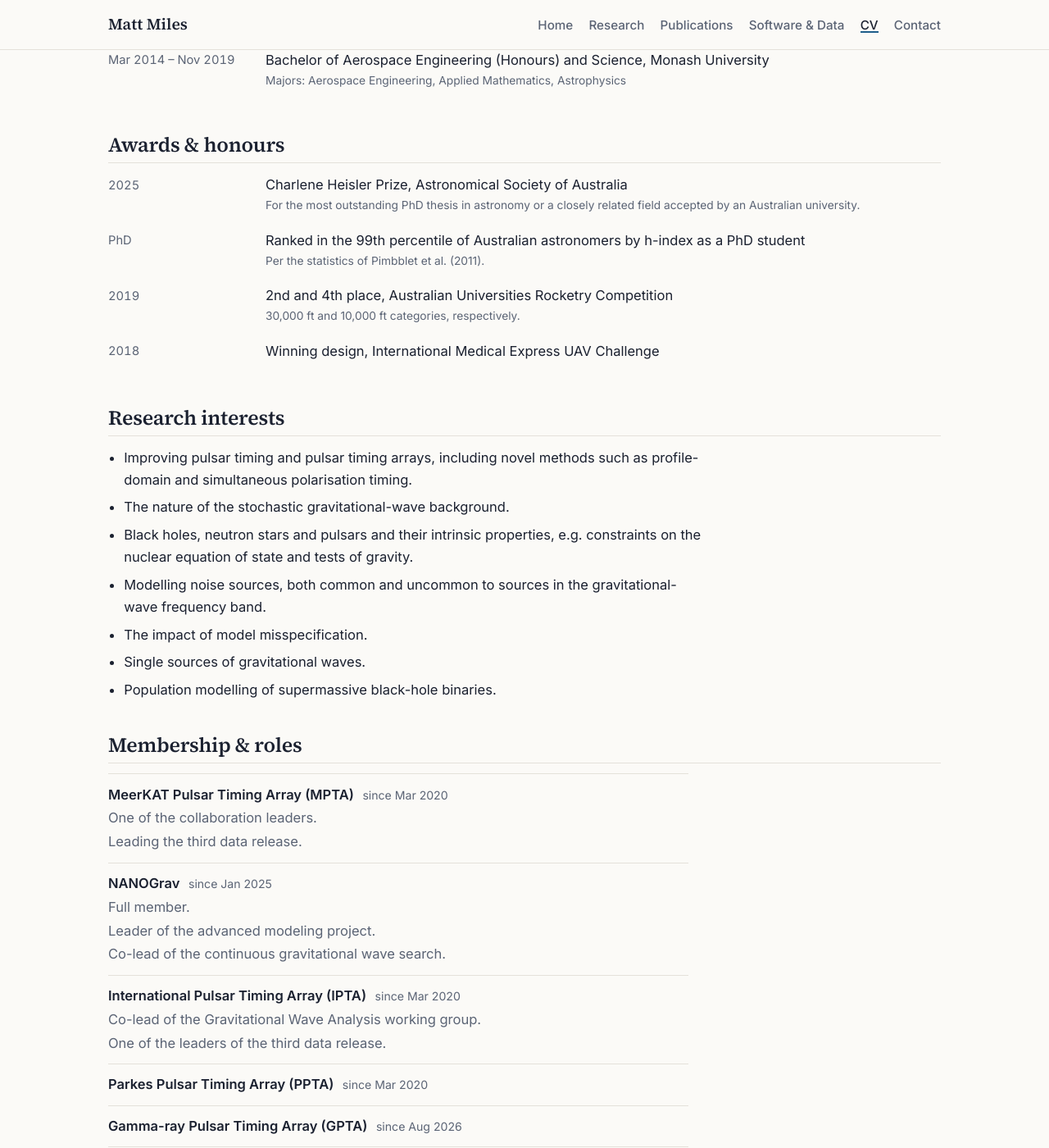
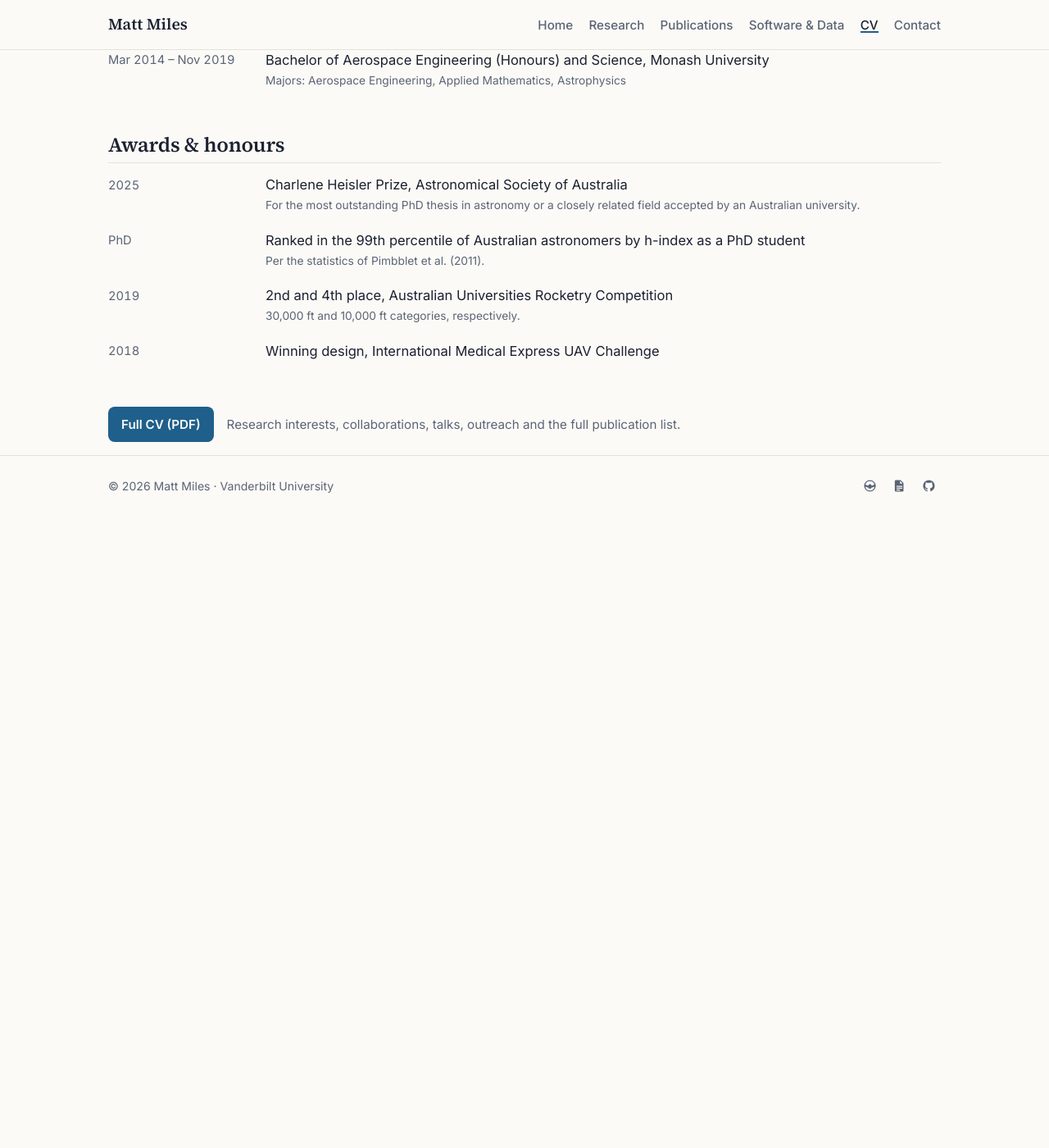
Before and after one commit to MattTMiles/MattTMiles.github.io, a Jekyll site: the page built from cv.html, in a window 1280 px wide and 1400 px high, scrolled down 405 px. Shown: the whole window at 82% size. Built offline with Jekyll 4.4.1, drawn with Linux system fonts in a browser that asks for light colours; after the commit the page ends 1035 px from its top, so only the background shows below that; some of the changed text lies outside the part shown.

Commit message:
CV page: positions, education, awards + link to full PDF
Co-Authored-By: Claude Opus 5.5 <noreply@anthropic.com>

```diff
--- a/_data/talks.yml
+++ /dev/null
@@ -1,32 +0,0 @@
-# Contributed / invited talks, newest first. Shown on the CV page.
-- {date: 2026-10-26, venue: "Seminar, Princeton University", title: "The state of pulsar timing array science"}
-- {date: 2026-05-19, venue: "Lorentz Workshop", title: "Prospects for accurate pulsar distance measurements"}
-- {date: 2026-04-20, venue: "CGCA Seminar, University of Wisconsin–Milwaukee", title: "The MeerKAT Pulsar Timing Array and gravitational-wave detection with pulsar timing arrays"}
-- {date: 2026-03-10, venue: "CSIRO ATNF seminar series", title: "A new way to time pulsars"}
-- {date: 2025-12-15, venue: "Benasque orbital resonance workshop", title: "How pulsar timing arrays operate"}
-- {date: 2025-10-17, venue: "Seminar series, Yale University", title: "The future of gravitational wave detection with pulsar timing arrays"}
-- {date: 2025-07-17, venue: "Amaldi Meeting", title: "Forecasts for the future of the MeerKAT Pulsar Timing Array"}
-- {date: 2025-07-11, venue: "Astronomical Society of Australia", title: "Charlene Heisler prize talk"}
-- {date: 2025-06-23, venue: "International Pulsar Timing Array (IPTA), annual conference", title: "Updates from the MeerKAT Pulsar Timing Array"}
-- {date: 2025-03-17, venue: "APS Meeting", title: "The MeerKAT Pulsar Timing Array: Results of the first gravitational wave searches"}
-- {date: 2025-01-09, venue: "DSA-2000 Working Group", title: "The MeerKAT Pulsar Timing Array: Updates and recent results"}
-- {date: 2024-08-06, venue: "International Astronomical Union (IAU), General Assembly", title: "The MeerKAT Pulsar Timing Array: Results of the first gravitational wave searches"}
-- {date: 2024-07-19, venue: "OzGrav Telecon", title: "The MeerKAT Pulsar Timing Array: Results of the first gravitational wave searches"}
-- {date: 2024-07-10, venue: "Seminar series, The University of Melbourne", title: "What is a PTA, why you should be excited, and the first results of the MPTA"}
-- {date: 2024-06-24, venue: "International Pulsar Timing Array (IPTA), annual conference", title: "The MeerKAT Pulsar Timing Array: Results of the first gravitational wave searches"}
-- {date: 2024-03-27, venue: "European Pulsar Timing Array (EPTA), Summer Conference", title: "The MeerKAT Pulsar Timing Array: Results of the first gravitational wave searches"}
-- {date: 2024-02-20, venue: "MeerKAT @5, Stellenbosch", title: "The MeerKAT Pulsar Timing Array: Results of the first gravitational wave searches"}
-- {date: 2023-10-03, venue: "Honours Colloquium Series, University of Cape Town", title: "Pulsar Timing Arrays: What are they and why should you be excited"}
-- {date: 2023-07-18, venue: "Amaldi 15, Premier International Conference on Gravitational Waves", title: "Noise modelling and updated results from the MeerKAT Pulsar Timing Array"}
-- {date: 2023-06-30, venue: "Astronomical Society of Australia, annual science meeting", title: "The MeerKAT Pulsar Timing Array"}
-- {date: 2023-06-21, venue: "International Pulsar Timing Array (IPTA), annual conference", title: "Noise modelling and updated results from the MeerKAT Pulsar Timing Array"}
-- {date: 2023-05-12, venue: "Department of Physics and Astrophysics seminar", title: "A brief history of Gravitational Wave science"}
-- {date: 2023-02-03, venue: "OzGrav Telecon", title: "MeerKAT Pulsar Timing Array: A search for common signals"}
-- {date: 2022-11-24, venue: "OzGrav Annual Retreat", title: "The future of nHz-frequency gravitational wave astrophysics in the post-detection era"}
-- {date: 2022-10-13, venue: "ACAMAR 8", title: "MeerKAT Pulsar Timing Array: First Data Release & updates"}
-- {date: 2022-09-21, venue: "European Pulsar Timing Array (EPTA), Summer conference", title: "MeerKAT Pulsar Timing Array: First Data Release & updates"}
-- {date: 2022-08-09, venue: "Australasian Pulsar Meeting", title: "MeerKAT Pulsar Timing Array: First Data Release & updates"}
-- {date: 2022-07-14, venue: "NANOGrav VIPER group, Vanderbilt University", title: "MeerKAT Pulsar Timing Array overview"}
-- {date: 2022-06-15, venue: "International Pulsar Timing Array (IPTA), annual conference", title: "MeerTime MSP timing results"}
-- {date: 2022-03-18, venue: "European Pulsar Timing Array (EPTA), annual conference", title: "MeerTime MSP timing results"}
-- {date: 2021-11-24, venue: "OzGrav Retreat", title: "Techniques to constrain the emission of mode-changing millisecond pulsars"}
--- a/assets/css/style.css
+++ b/assets/css/style.css
@@ -188,3 +188,5 @@ main { padding-top: 2.5rem; padding-bottom: 4rem; }
 .cv ul.bullets li { margin-bottom: .4rem; }
 .intro ul { color: var(--muted); margin: -.4rem 0 1rem; padding-left: 1.3rem; }
 .intro li { margin-bottom: .15rem; }
+.cv-more { margin-top: 2.5rem; display: flex; flex-wrap: wrap; align-items: center; gap: .6rem 1rem; }
+.cv-more span { color: var(--muted); font-size: .95rem; }
--- a/cv.html
+++ b/cv.html
@@ -4,16 +4,10 @@ title: Curriculum Vitae
 permalink: /cv/
 description: >-
   Curriculum vitae of Matt Miles (Matthew T. Miles), postdoctoral research fellow at Vanderbilt University:
-  education, positions, awards, collaborations, talks and publications.
+  positions, education and awards.
 ---
-{%- comment -%}
-  The download button appears automatically once assets/cv/Miles_CV.pdf exists.
-  Talks: _data/talks.yml. Membership & roles: _data/roles.yml. Papers: _data/papers.yml.
-{%- endcomment -%}
-{%- assign cv_pdf = site.static_files | where: "path", "/assets/cv/Miles_CV.pdf" | first -%}
+{%- comment -%} Full CV lives at assets/cv/Miles_CV.pdf — replace that file to update it. {%- endcomment -%}
 <div class="cv">
-  {% if cv_pdf %}<p class="cv-actions"><a class="btn" href="{{ '/assets/cv/Miles_CV.pdf' | relative_url }}">Download CV (PDF)</a></p>{% endif %}
-
   <h2>Positions</h2>
   <dl>
     <dt>Jan 2025 – present</dt><dd>Postdoctoral Research Fellow, Vanderbilt University</dd>
@@ -40,44 +34,6 @@ description: >-
     <dt>2018</dt><dd>Winning design, International Medical Express UAV Challenge</dd>
   </dl>
 
-  <h2>Research interests</h2>
-  <ul class="bullets">
-    <li>Improving pulsar timing and pulsar timing arrays, including novel methods such as profile-domain and simultaneous polarisation timing.</li>
-    <li>The nature of the stochastic gravitational-wave background.</li>
-    <li>Black holes, neutron stars and pulsars and their intrinsic properties, e.g. constraints on the nuclear equation of state and tests of gravity.</li>
-    <li>Modelling noise sources, both common and uncommon to sources in the gravitational-wave frequency band.</li>
-    <li>The impact of model misspecification.</li>
-    <li>Single sources of gravitational waves.</li>
-    <li>Population modelling of supermassive black-hole binaries.</li>
-  </ul>
-
-  <h2>Membership &amp; roles</h2>
-  {% include roles.html dates=true %}
-
-  <h2>Selected talks</h2>
-  <dl>
-    {%- for t in site.data.talks %}
-    <dt>{{ t.date | date: "%b %Y" }}</dt><dd>{{ t.title }}<small>{{ t.venue }}</small></dd>
-    {%- endfor %}
-  </dl>
-
-  <h2>Outreach &amp; service</h2>
-  <dl>
-    <dt>Aug 2022 – Sep 2023</dt><dd>AstroTour Coordinator, Swinburne University of Technology</dd>
-    <dt>Oct 2017 – Oct 2018</dt><dd>President, Society of Arts Students, Monash University</dd>
-  </dl>
-
-  <h2>Other experience</h2>
-  <dl>
-    <dt>Feb 2021 – Jul 2022</dt><dd>Data Scientist, Eloque</dd>
-    <dt>Jun 2018 – Feb 2020</dt><dd>Associate Consultant, JVAT Consulting</dd>
-    <dt>Sep 2018 – Dec 2019</dt><dd>Propulsion Engineer, High Powered Rocketry team, Monash University</dd>
-    <dt>Mar – Nov 2019</dt><dd>Final-year Honours project, Aerospace Engineering, Monash University</dd>
-    <dt>Jun 2019</dt><dd>Machine Learning and the Future of Australia's Energy Requirements, Monash University</dd>
-    <dt>Dec 2017 – Feb 2018</dt><dd>Astrophysics research project, Monash School of Physics &amp; Astronomy</dd>
-  </dl>
-
-  <h2>First-author publications</h2>
-  {% include paper-list.html role="first" %}
-  <p style="margin-top:1rem"><a href="{{ '/publications/' | relative_url }}">Full publication list →</a></p>
+  <p class="cv-more"><a class="btn" href="{{ '/assets/cv/Miles_CV.pdf' | relative_url }}">Full CV (PDF)</a>
+  <span>Research interests, collaborations, talks, outreach and the full publication list.</span></p>
 </div>
```
